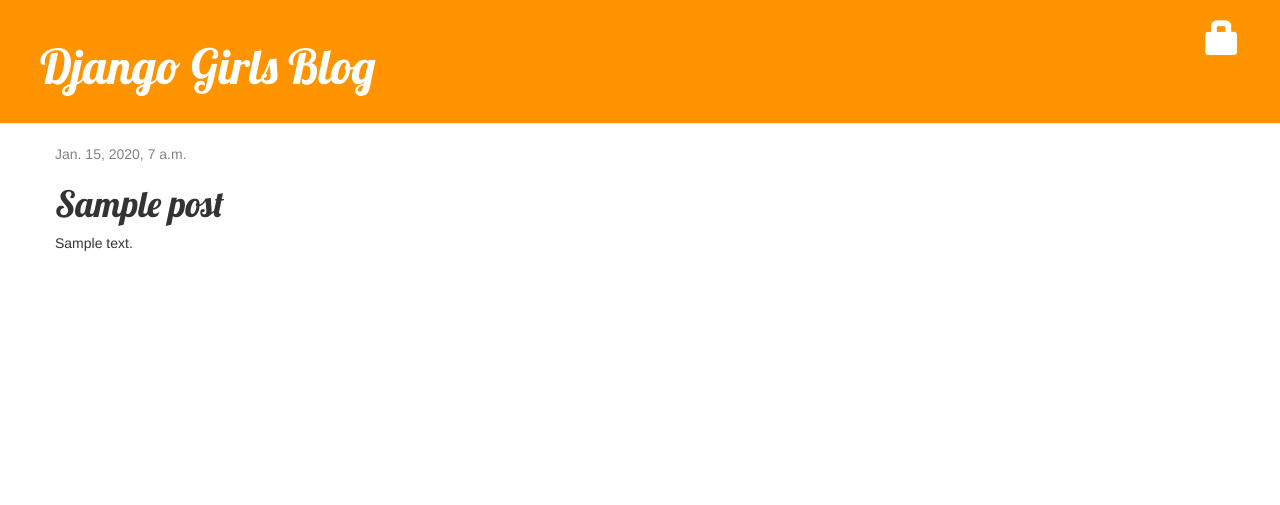
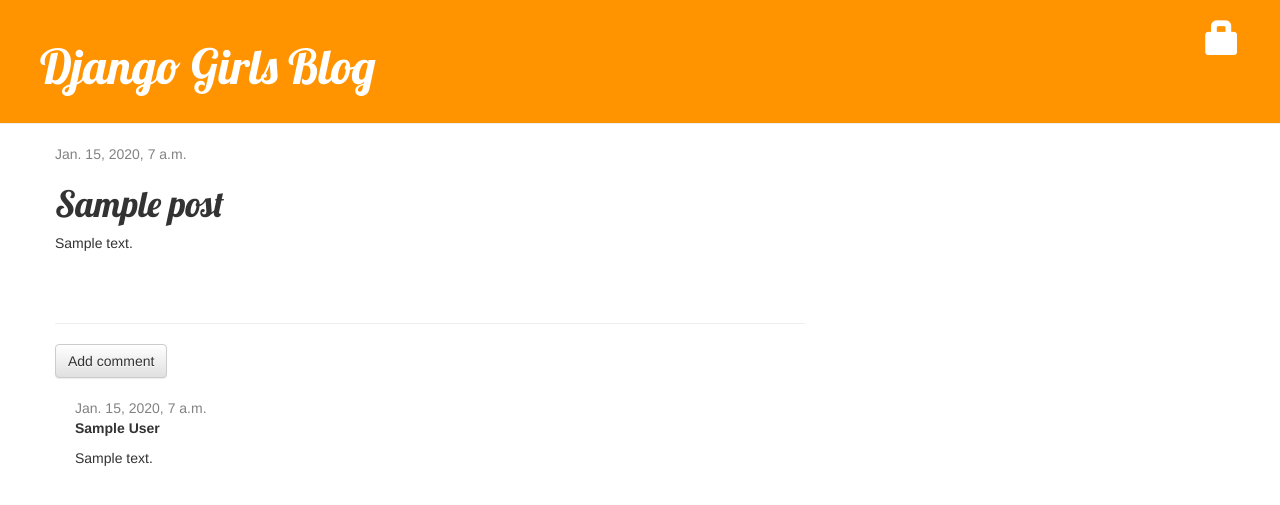
Before and after one commit to claracavalcante/djangogirlsblog, a Django app: page /post/1/ in a window 1280 px wide. Shown: the top 505 px of the page. Run offline with Django 3.2, Linux system fonts and the light colour scheme; tables that the repository leaves empty hold one stand-in row (values such as "Sample post"); some libraries are stand-ins or nearby versions.

Commit message:
Added comment section

```diff
--- a/blog/admin.py
+++ b/blog/admin.py
@@ -1,4 +1,5 @@
 from django.contrib import admin
-from .models import Post
+from .models import Post, Comment
 
 admin.site.register(Post)
+admin.site.register(Comment)
--- a/blog/models.py
+++ b/blog/models.py
@@ -1,19 +1,39 @@
+# -*- coding: utf-8 -*-
 from django.db import models
-#from django import timezone
 from django.utils import timezone
 
+
 class Post(models.Model):
-	author = models.ForeignKey('auth.User', on_delete = models.CASCADE)
-	title = models.CharField(max_length=200)
-	text = models.TextField()
-	created_date = models.DateTimeField(
-            default= timezone.now)
-	published_date = models.DateTimeField(
-            blank=True, null=True)
 
-	def publish(self):
-		self.published_date = timezone.now()
-		self.save()
+    author = models.ForeignKey('auth.User', on_delete=models.CASCADE)
+    title = models.CharField(max_length=200)
+    text = models.TextField()
+    created_date = models.DateTimeField(default=timezone.now)
+    published_date = models.DateTimeField(blank=True, null=True)
 
-	def __str__(self):
-		return self.title
+    def publish(self):
+        self.published_date = timezone.now()
+        self.save()
+
+    def approved_comments(self):
+        return self.comments.filter(approved_comment=True)
+
+    def __str__(self):
+        return self.title
+
+
+class Comment(models.Model):
+
+    post = models.ForeignKey('blog.Post', related_name='comments',
+                             on_delete=models.CASCADE)
+    author = models.CharField(max_length=200)
+    text = models.TextField()
+    created_date = models.DateTimeField(default=timezone.now)
+    approved_comment = models.BooleanField(default=False)
+
+    def approve(self):
+        self.approved_comment = True
+        self.save()
+
+    def __str__(self):
+        return self.text
--- a/blog/static/css/blog.css
+++ b/blog/static/css/blog.css
@@ -44,3 +44,7 @@ h1, h2, h3, h4 {
 .post h1 a, .post h1 a:visited {
     color: #000000;
 }
+
+.comment {
+    margin: 20px 0px 20px 20px;
+}
--- a/blog/templates/blog/post_detail.html
+++ b/blog/templates/blog/post_detail.html
@@ -20,4 +20,23 @@
         <h1>{{ post.title }}</h1>
         <p>{{ post.text|linebreaksbr }}</p>
     </div>
+    <hr>
+        <a class="btn btn-default" href="{% url 'add_comment_to_post' pk=post.pk %}">Add comment</a>
+        {% for comment in post.comments.all %}
+            {% if user.is_authenticated or comment.approved_comment %}
+                <div class="comment">
+                    <div class="date">
+                        {{ comment.created_date }}
+                        {% if not comment.approved_comment %}
+                            <a class="btn btn-default" href="{% url 'comment_remove' pk=comment.pk %}"><span class="glyphicon glyphicon-remove"></span></a>
+                            <a class="btn btn-default" href="{% url 'comment_approve' pk=comment.pk %}"><span class="glyphicon glyphicon-ok"></span></a>
+                        {% endif %}
+                    </div>
+                    <strong>{{ comment.author }}</strong>
+                    <p>{{ comment.text|linebreaks }}</p>
+                </div>
+            {% endif %}
+        {% empty %}
+            <p>No comments here yet :(</p>
+        {% endfor %}
 {% endblock %}
--- a/blog/templates/blog/post_list.html
+++ b/blog/templates/blog/post_list.html
@@ -8,6 +8,7 @@
 	        </div>
 	        <h1><a href="{% url 'post_detail' pk=post.pk %}">{{ post.title }}</a></h1>
 	        <p>{{ post.text|linebreaksbr }}</p>
+	        <a href="{% url 'post_detail' pk=post.pk %}">Comments: {{ post.approved_comments.count }}</a>
 	    </div>
 	{% endfor %}
 {% endblock %}
--- a/blog/urls.py
+++ b/blog/urls.py
@@ -1,12 +1,22 @@
+# -*- coding: utf-8 -*-
 from django.conf.urls import url
 from . import views
 
 urlpatterns = [
-	url(r'^$', views.post_list, name='post_list'),
-	url(r'^post/(?P<pk>[0-9]+)/$', views.post_detail, name='post_detail'),
-	url(r'^post/new/$', views.post_new, name='post_new'),
-	url(r'^post/(?P<pk>\d+)/edit/$', views.post_edit, name='post_edit'),
-	url(r'^drafts/$', views.post_draft_list, name='post_draft_list'),
-	url(r'^post/(?P<pk>\d+)/publish/$', views.post_publish, name='post_publish'),
-	url(r'^post/(?P<pk>\d+)/remove/$', views.post_remove, name='post_remove'),
-]
+    url(r'^$', views.post_list, name='post_list'),
+    url(r'^post/(?P<pk>[0-9]+)/$', views.post_detail, name='post_detail'),
+    url(r'^post/new/$', views.post_new, name='post_new'),
+    url(r'^post/(?P<pk>\d+)/edit/$', views.post_edit, name='post_edit'
+        ),
+    url(r'^drafts/$', views.post_draft_list, name='post_draft_list'),
+    url(r'^post/(?P<pk>\d+)/publish/$', views.post_publish,
+        name='post_publish'),
+    url(r'^post/(?P<pk>\d+)/remove/$', views.post_remove,
+        name='post_remove'),
+    url(r'^post/(?P<pk>\d+)/add_comment_to_post/$',
+        views.add_comment_to_post, name='add_comment_to_post'),
+    url(r'^comment/(?P<pk>\d+)/approve/$', views.comment_approve,
+        name='comment_approve'),
+    url(r'^comment/(?P<pk>\d+)/remove/$', views.comment_remove,
+        name='comment_remove'),
+    ]
--- a/blog/views.py
+++ b/blog/views.py
@@ -1,28 +1,36 @@
+# -*- coding: utf-8 -*-
 from django.shortcuts import render, get_object_or_404
 from django.contrib.auth.decorators import login_required
-from .models import Post
-from .forms import PostForm
+from .models import Post, Comment
+from .forms import PostForm, CommentForm
 from django.utils import timezone
 from django.shortcuts import redirect
 
 
 def post_list(request):
-	posts = Post.objects.filter(published_date__lte=timezone.now()).order_by('-published_date')
-	return render(request, 'blog/post_list.html', {'posts': posts})
+    posts = \
+        Post.objects.filter(published_date__lte=timezone.now()).order_by('-published_date'
+            )
+    return render(request, 'blog/post_list.html', {'posts': posts})
+
 
 @login_required
 def post_draft_list(request):
-    posts = Post.objects.filter(published_date__isnull=True).order_by('created_date')
-    return render(request, 'blog/post_draft_list.html', {'posts': posts})
+    posts = \
+        Post.objects.filter(published_date__isnull=True).order_by('created_date'
+            )
+    return render(request, 'blog/post_draft_list.html',
+                  {'posts': posts})
 
 
 def post_detail(request, pk):
-	post = get_object_or_404(Post, pk=pk)
-	return render(request, 'blog/post_detail.html', {"post": post})
+    post = get_object_or_404(Post, pk=pk)
+    return render(request, 'blog/post_detail.html', {'post': post})
+
 
 @login_required
 def post_new(request):
-    if request.method == "POST":
+    if request.method == 'POST':
         form = PostForm(request.POST)
         if form.is_valid():
             post = form.save(commit=False)
@@ -33,10 +41,11 @@ def post_new(request):
         form = PostForm()
     return render(request, 'blog/post_edit.html', {'form': form})
 
+
 @login_required
 def post_edit(request, pk):
     post = get_object_or_404(Post, pk=pk)
-    if request.method == "POST":
+    if request.method == 'POST':
         form = PostForm(request.POST, instance=post)
         if form.is_valid():
             post = form.save(commit=False)
@@ -47,14 +56,45 @@ def post_edit(request, pk):
         form = PostForm(instance=post)
     return render(request, 'blog/post_edit.html', {'form': form})
 
+
 @login_required
 def post_publish(request, pk):
     post = get_object_or_404(Post, pk=pk)
     post.publish()
     return redirect('post_detail', pk=pk)
 
+
 @login_required
 def post_remove(request, pk):
     post = get_object_or_404(Post, pk=pk)
     post.delete()
     return redirect('post_list')
+
+
+def add_comment_to_post(request, pk):
+    post = get_object_or_404(Post, pk=pk)
+    if request.method == 'POST':
+        form = CommentForm(request.POST)
+        if form.is_valid():
+            comment = form.save(commit=False)
+            comment.post = post
+            comment.save()
+            return redirect('post_detail', pk=post.pk)
+    else:
+        form = CommentForm()
+    return render(request, 'blog/add_comment_to_post.html',
+                  {'form': form})
+
+
+@login_required
+def comment_approve(request, pk):
+    comment = get_object_or_404(Comment, pk=pk)
+    comment.approve()
+    return redirect('post_detail', pk=comment.post.pk)
+
+
+@login_required
+def comment_remove(request, pk):
+    comment = get_object_or_404(Comment, pk=pk)
+    comment.delete()
+    return redirect('post_detail', pk=comment.post.pk)
```
Also changed, not shown: blog/forms.py (+13 -1 lines), blog/templates/blog/add_comment_to_post.html (added, +9 -0 lines), blog/migrations/0003_comment.py (added).
